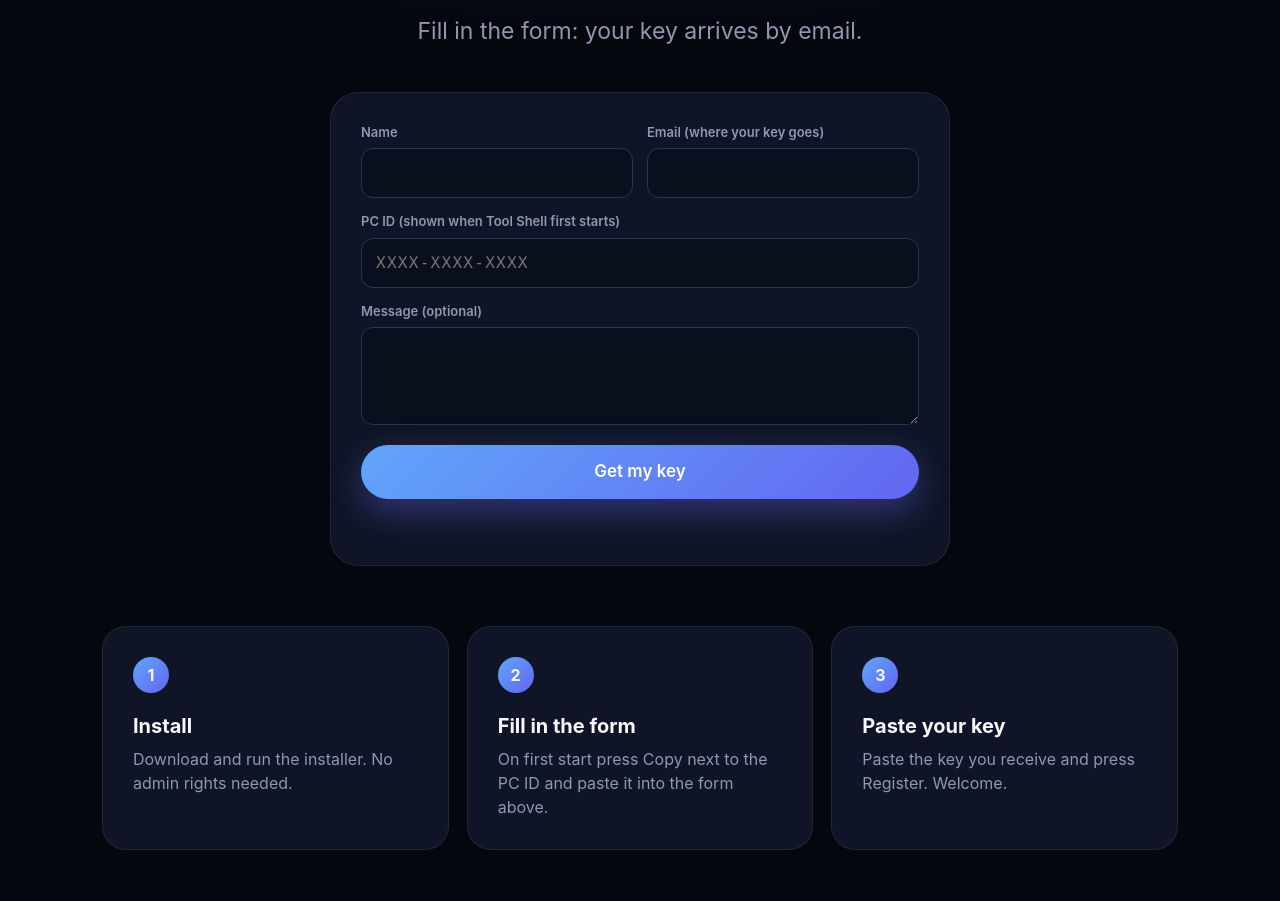
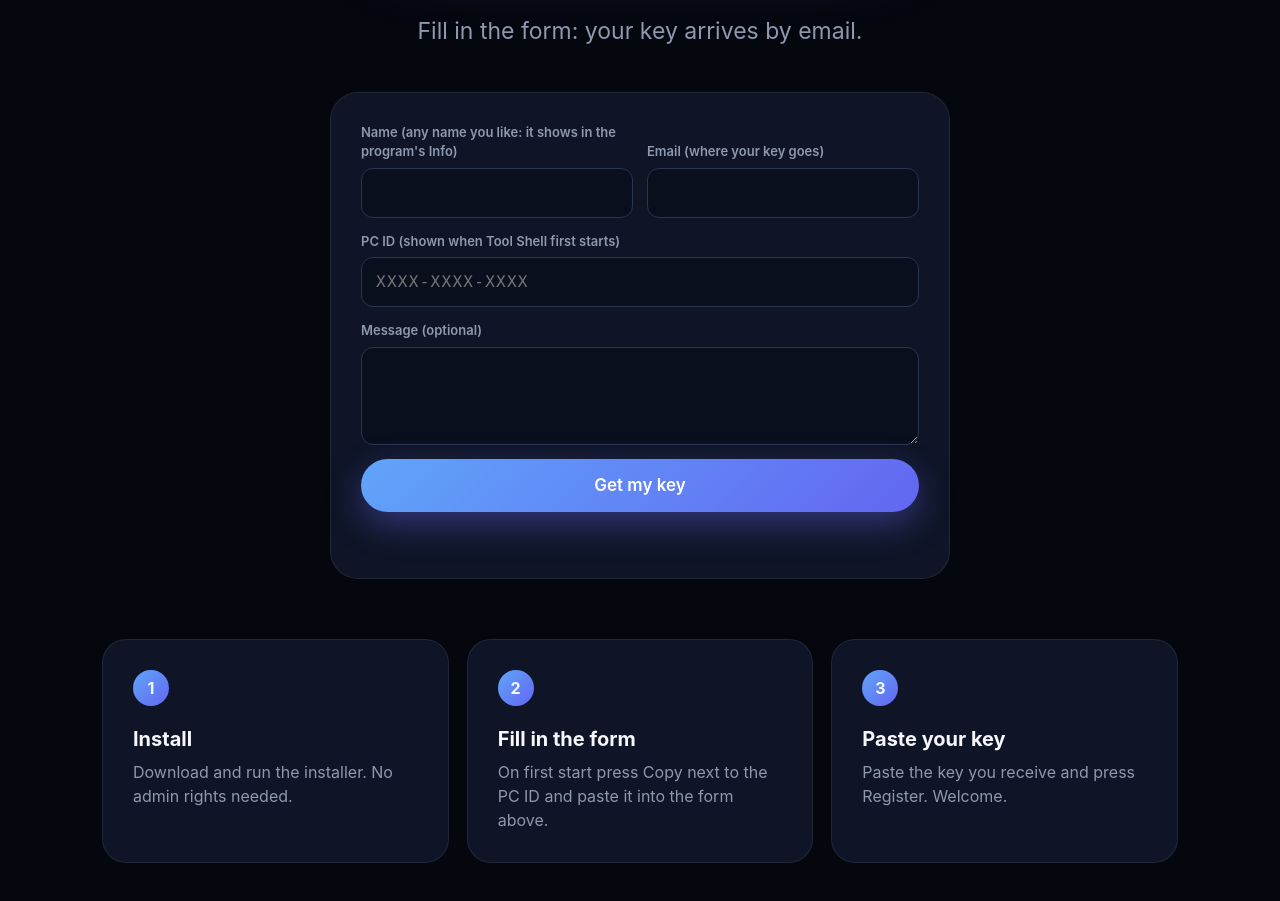
Before and after one commit to alessandroCollection/toolshell, a plain HTML site: page index.html in a window 1280 px wide. Shown: the part 2408-3309 px from the top of the page. Drawn offline with Linux system fonts and the light colour scheme.

Commit message:
Name field: any name is fine

```diff
--- a/index.html
+++ b/index.html
@@ -244,6 +244,7 @@
   .kform { max-width: 620px; margin: 44px auto 0; display: grid; grid-template-columns: 1fr 1fr; gap: 14px; text-align: left;
            padding: 30px; border-radius: 28px; background: var(--panel); border: 1px solid var(--border); }
   .kform .wide { grid-column: 1 / -1; }
+  .kform label { display: flex; flex-direction: column; justify-content: flex-end; }
   .kform label span { display: block; font-size: 13px; font-weight: 600; color: var(--subtle); margin-bottom: 6px; }
   .kform input, .kform textarea { width: 100%; font: inherit; font-size: 16px; color: var(--text); background: #0A0F1E; border: 1px solid #2A3552;
            border-radius: 12px; padding: 12px 14px; outline: none; transition: border-color .2s, box-shadow .2s; resize: vertical; }
@@ -584,7 +585,8 @@
     lt:  ["Ricevi la tua chiave.", "Get your key.", "Recibe tu clave.", "Hol dir deinen Schlüssel."],
     ltp: ["Compila il modulo: la chiave ti arriva per email.", "Fill in the form: your key arrives by email.",
           "Rellena el formulario: la clave te llega por email.", "Füll das Formular aus: der Schlüssel kommt per E-Mail."],
-    fName: ["Nome", "Name", "Nombre", "Name"],
+    fName: ["Nome (anche inventato: comparirà nelle Info del programma)", "Name (any name you like: it shows in the program's Info)",
+            "Nombre (el que quieras: aparecerá en la Info del programa)", "Name (gern erfunden: erscheint in der Programm-Info)"],
     fEmail: ["Email (dove ricevi la chiave)", "Email (where your key goes)", "Email (donde recibes la clave)", "E-Mail (für den Schlüssel)"],
     fPc:  ["PC ID (lo vedi al primo avvio di Tool Shell)", "PC ID (shown when Tool Shell first starts)", "PC ID (lo ves al primer inicio de Tool Shell)", "PC-ID (erscheint beim ersten Start von Tool Shell)"],
     fMsg: ["Messaggio (facoltativo)", "Message (optional)", "Mensaje (opcional)", "Nachricht (optional)"],
```
